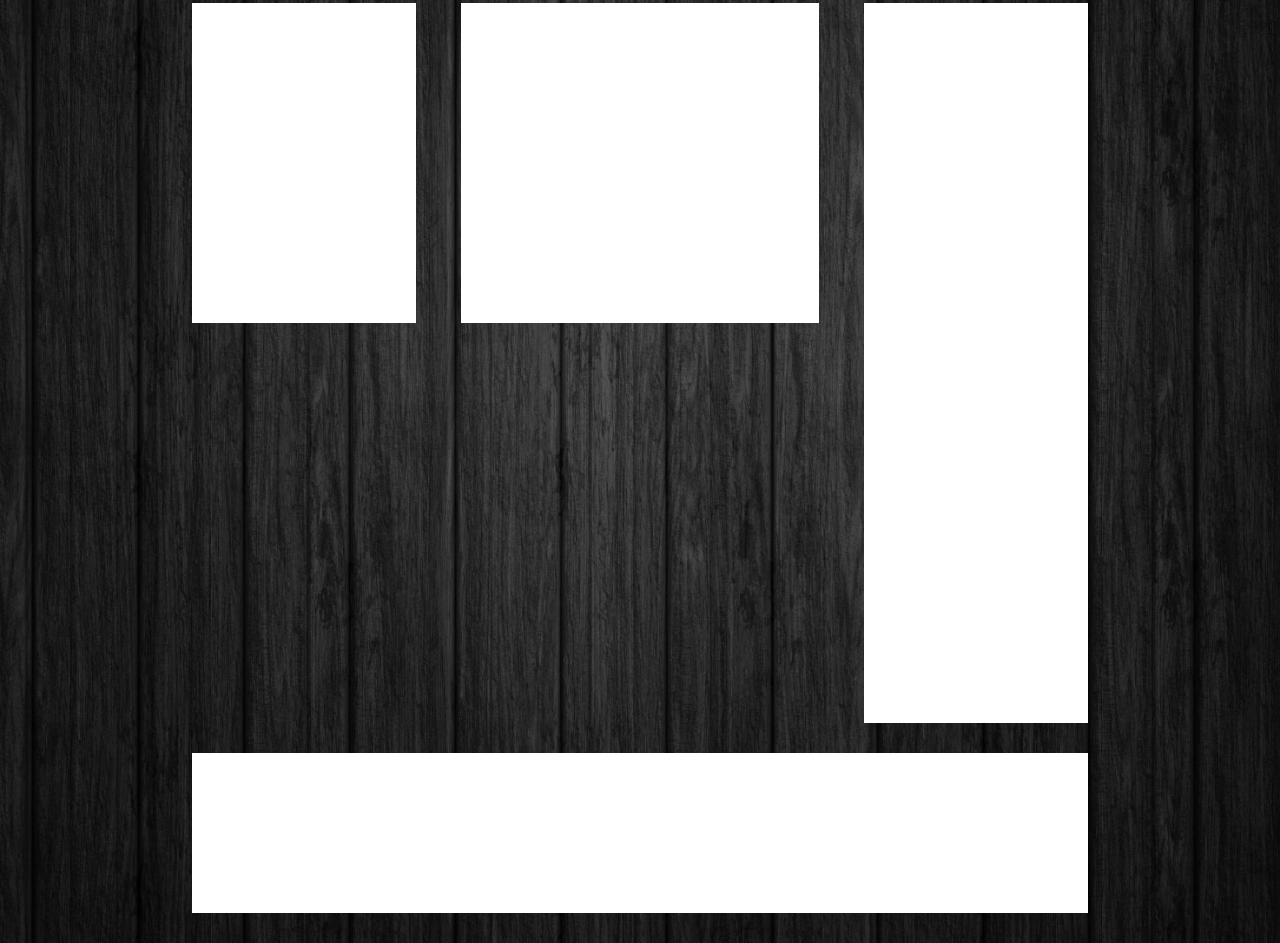
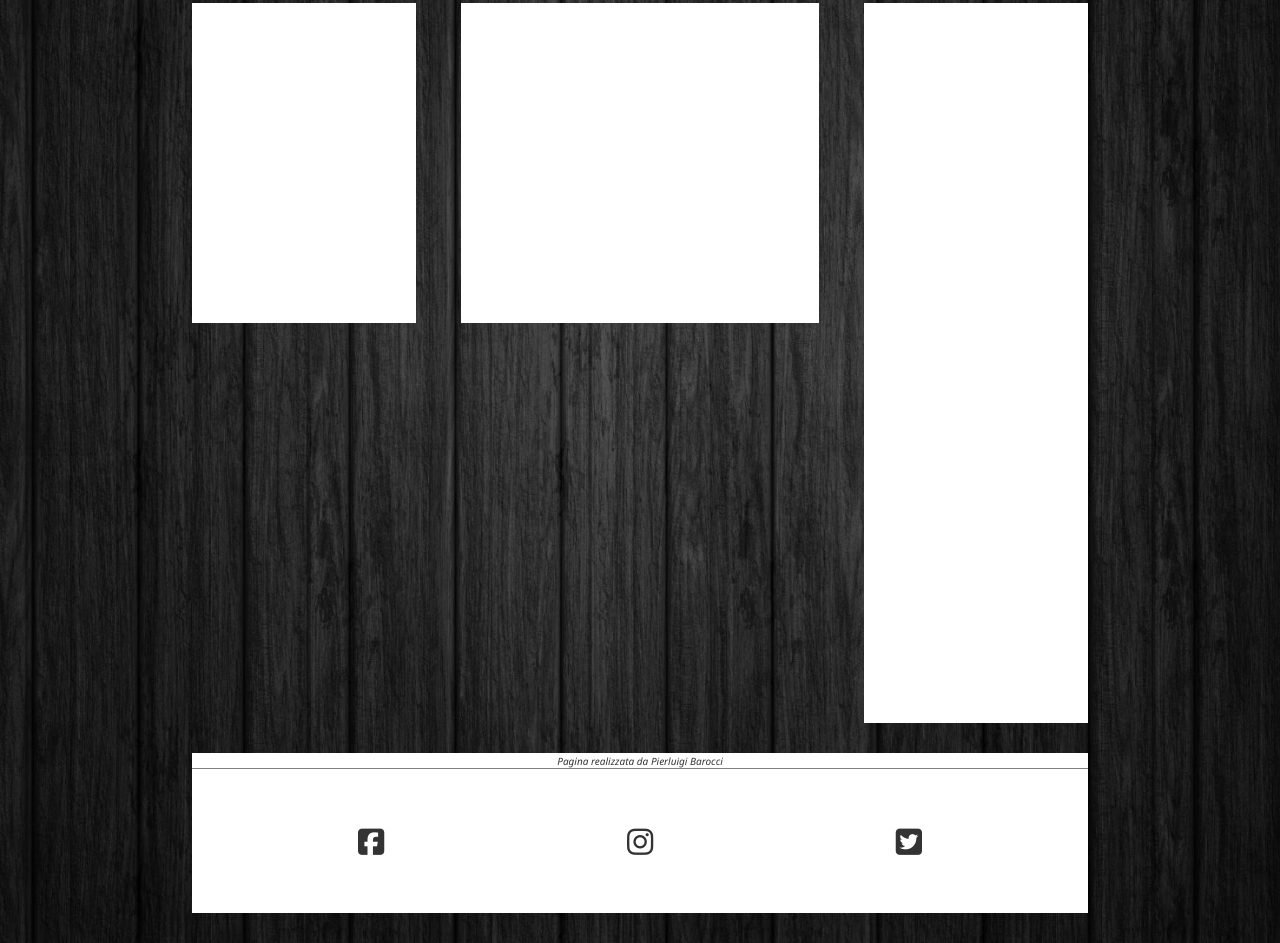
Before and after one commit to PierluigiBarocci/htmlcss-struttura-wp, a plain HTML site: page index.html in a window 1280 px wide. Shown: the part 377-1320 px from the top of the page. Drawn offline with Linux system fonts and the light colour scheme.

Commit message:
Footer Completato, manca solo la parta centrale, prima pausa caffè

```diff
--- a/index.html
+++ b/index.html
@@ -43,10 +43,14 @@
 
             <footer>
                 <div id="footer_top">
-
+                    <div>
+                        Pagina realizzata da Pierluigi Barocci
+                    </div>
                 </div>
                 <div id="footer_bottom">
-
+                    <a href="#" id="primo_soc"><i class="fab fa-facebook-square"></i></a>
+                    <a href="#" id="secondo_soc"><i class="fab fa-instagram"></i></a>
+                    <a href="#" id="terzo_soc"><i class="fab fa-twitter-square"></i></a>
                 </div>
             </footer>
         </div>
--- a/style.css
+++ b/style.css
@@ -84,6 +84,8 @@ body {
 /* end styling header */
 
 
+
+
 /* styling main */
 main {
     margin: 30px auto;
@@ -117,9 +119,56 @@ main:after {
 }
 /* end styling main */
 
+
+
 /* styling footer */
 footer {
     background-color: white;
     height: 20vh;
     margin: 30px auto;
 }
+
+#footer_top {
+    height: 10%;
+    width: 100%;
+    border-bottom: 1px solid grey;
+    position: relative;
+}
+
+#footer_top div {
+    color: rgb(51, 51, 51);
+    font-style: oblique;
+    font-size: 10px;
+    text-align: center;
+    display: inline-block;
+    position: absolute;
+    top: 50%;
+    left: 50%;
+    transform: translate(-50%, -50%);
+
+}
+
+#footer_bottom {
+    height: 90%;
+    width: 100%;
+    position: relative;
+}
+
+#footer_bottom a{
+    display: inline-block;
+    font-size: 30px;
+    color: rgb(51, 51, 51);
+    position: absolute;
+    top: 50%;
+    transform: translate(-50%, -50%);
+}
+
+#primo_soc  {
+    left: 20%;
+}
+#secondo_soc  {
+    left: 50%;
+}
+#terzo_soc {
+    left: 80%;
+}
```
